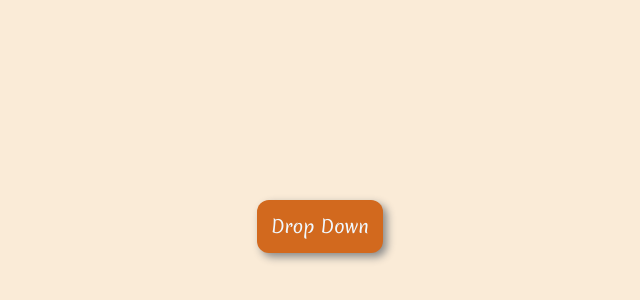
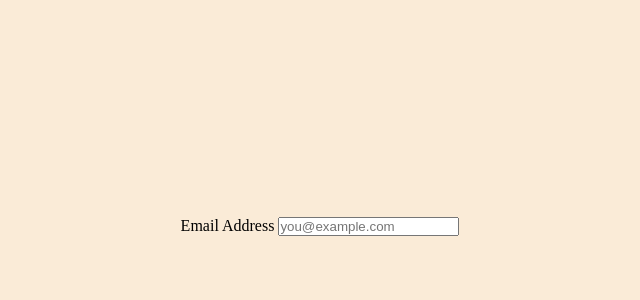
Before and after one commit to umersaif11/form-validation, a website built with webpack: page src/template.html in a window 1280 px wide. Shown: the part 174-474 px from the top of the page, without its empty margins (320-960 px from the left). Built offline with nearby package versions, Linux system fonts and the light colour scheme; a web font is replaced by a local one.

Commit message:
Add the form element and within it lable, input and spans for inputting email as well as showing any error

```diff
--- a/src/template.html
+++ b/src/template.html
@@ -3,16 +3,17 @@
   <head>
     <meta charset="UTF-8" />
     <meta name="viewport" content="width=device-width, initial-scale=1.0" />
-    <title>Dropdown Menu</title>
+    <title>Form Validation</title>
   </head>
   <body>
-    <div id="dropdown-container">
-      <button id="dropdown-button">Drop Down</button>
-      <div id="dropdown-content">
-        <a href="##">Create</a>
-        <a href="##">Rename</a>
-        <a href="##">Delete</a>
+    <form action="" method="post" novalidate>
+      <div id="mail">
+        <label for="user-email">
+          <span>Email Address</span>
+          <input type="email" id="user-email" name="Email" placeholder="you@example.com">
+          <span class="email-error" aria-live="polite"></span>
+        </label>
       </div>
-    </div>
+    </form>
   </body>
 </html>
```
